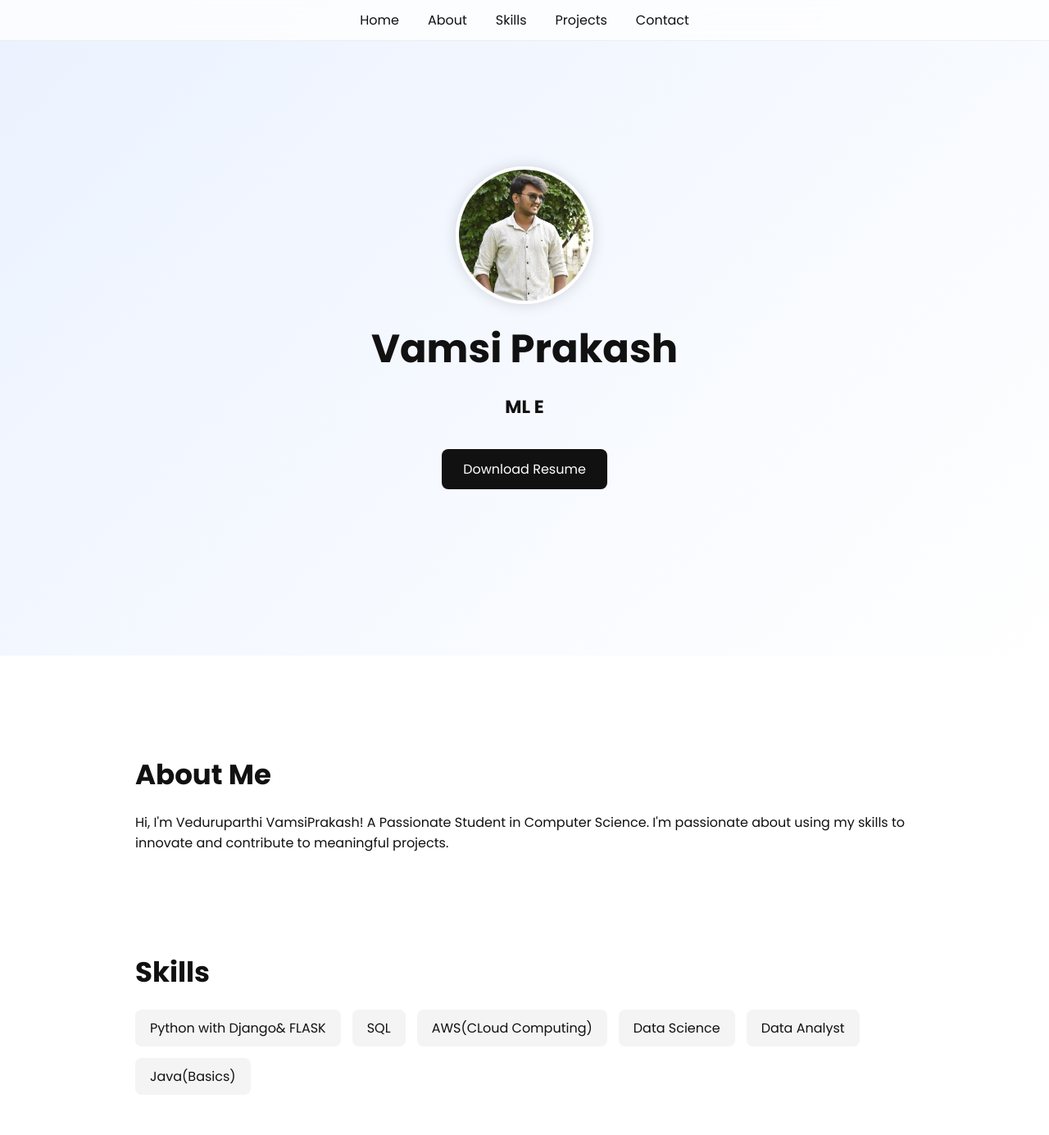
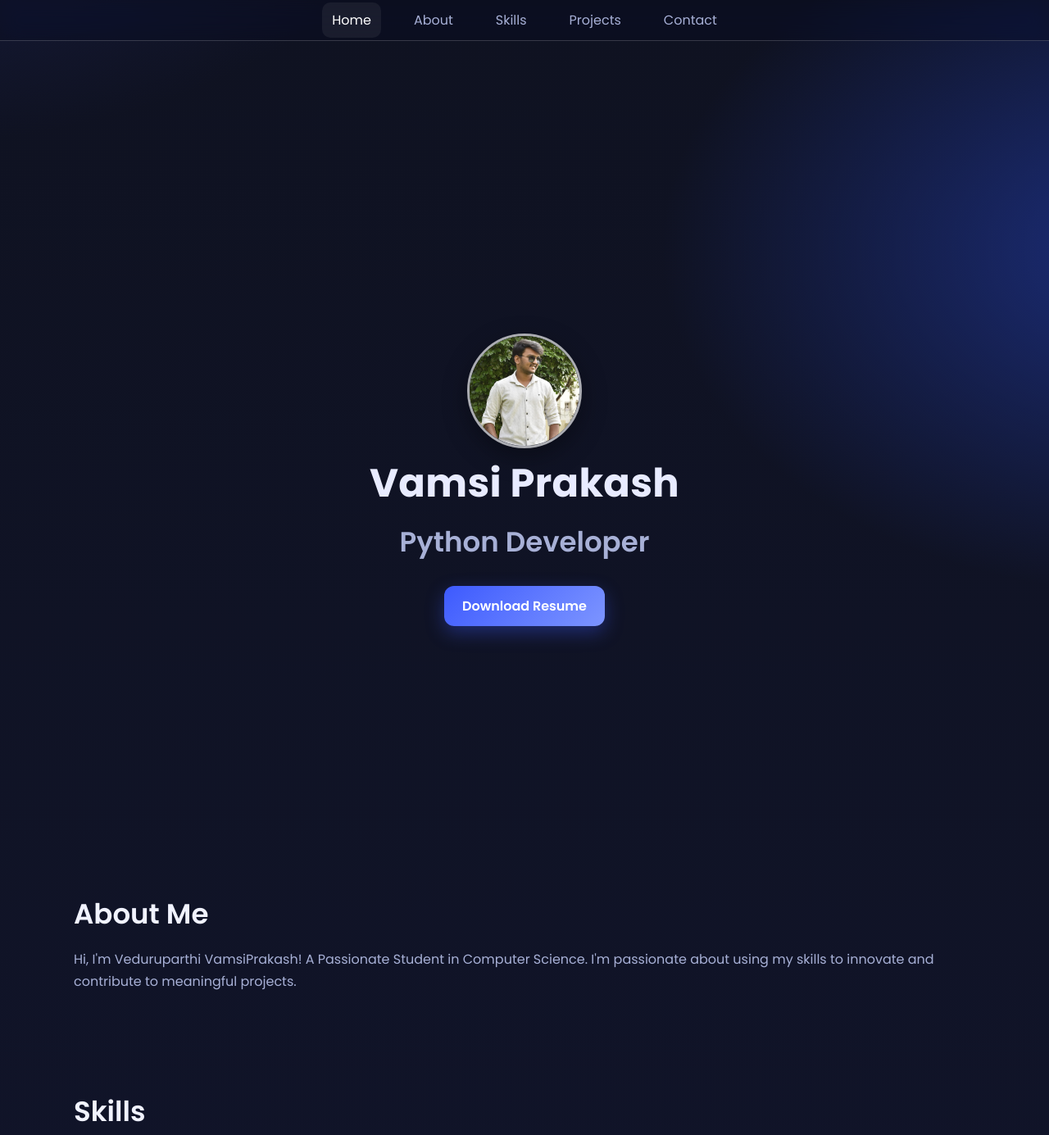
Before and after one commit to vamsiveduruparthi/my_portfolio, a plain HTML site: page index.html in a window 1280 px wide. Shown: the top 1385 px of the page at 82% size. Drawn offline with Linux system fonts and the light colour scheme.

Commit message:
Add files via upload

```diff
--- a/script.js
+++ b/script.js
@@ -1,20 +1,77 @@
-/* Fade on scroll */
-const faders = document.querySelectorAll('.fade-in');
-function reveal() {
-    faders.forEach(el => {
-        if(el.getBoundingClientRect().top < window.innerHeight - 80)
-            el.classList.add('show');
+/* ===== Smooth Reveal on Scroll (uses .fade-in elements) ===== */
+(function(){
+  const els = Array.from(document.querySelectorAll('.fade-in'));
+  if(!els.length) return;
+  const onScroll = () => {
+    const h = window.innerHeight - 80;
+    els.forEach(el => {
+      if(el.getBoundingClientRect().top < h) el.classList.add('show');
     });
-}
-window.addEventListener('scroll', reveal);
-reveal();
+  };
+  window.addEventListener('scroll', onScroll, {passive:true});
+  onScroll();
+})();
 
-/* Typing Animation */
-const roles = ["Data Scientist", "Python Developer", "ML Engineer", "AI Explorer"];
-let i = 0, j = 0;
-function type() {
-    document.querySelector(".typing").textContent = roles[i].slice(0, j++);
-    if(j > roles[i].length) { j = 0; i = (i+1)%roles.length; setTimeout(type, 900); }
-    else setTimeout(type, 120);
-}
-type();
+/* ===== Sticky Nav Active Link (if <nav> anchors exist) ===== */
+(function(){
+  const links = Array.from(document.querySelectorAll('nav a[href^="#"]'));
+  if(!links.length) return;
+
+  const byId = id => document.getElementById(id);
+  const sections = links
+    .map(a => ({ a, id: a.getAttribute('href').slice(1), el: byId(a.getAttribute('href').slice(1)) }))
+    .filter(s => s.el);
+
+  const setActive = () => {
+    let current = sections[0]?.a;
+    sections.forEach(s=>{
+      const top = s.el.getBoundingClientRect().top;
+      if(top <= window.innerHeight * 0.35) current = s.a;
+    });
+    links.forEach(l => l.classList.toggle('is-active', l === current));
+  };
+
+  window.addEventListener('scroll', setActive, {passive:true});
+  setActive();
+
+  // smooth-scroll (for browsers without native smooth on html)
+  links.forEach(({ href })=>{}); // no-op; CSS handles smooth scroll
+})();
+
+/* ===== Typing Effect (works only if .typing exists) ===== */
+(function(){
+  const el = document.querySelector('.typing');
+  if(!el) return;
+  const roles = ["Data Scientist","Python Developer","ML Enthusiast","AI Explorer"];
+  let i = 0, j = 0, deleting = false;
+
+  const tick = () => {
+    const word = roles[i];
+    if(!deleting){
+      j++;
+      el.textContent = word.slice(0,j);
+      if(j === word.length){ deleting = true; setTimeout(tick, 1100); return; }
+    } else {
+      j--;
+      el.textContent = word.slice(0,j);
+      if(j === 0){ deleting = false; i = (i+1)%roles.length; }
+    }
+    setTimeout(tick, deleting ? 60 : 110);
+  };
+  tick();
+})();
+
+/* ===== Shadow on Nav when scrolling ===== */
+(function(){
+  const nav = document.querySelector('nav');
+  if(!nav) return;
+  const toggle = () => {
+    if(window.scrollY > 6){
+      nav.style.boxShadow = "0 6px 24px rgba(0,0,0,.25)";
+    } else {
+      nav.style.boxShadow = "none";
+    }
+  };
+  window.addEventListener('scroll', toggle, {passive:true});
+  toggle();
+})();
--- a/style.css
+++ b/style.css
@@ -1,193 +1,173 @@
-html {
-    scroll-behavior: smooth;
-}
-body {
-    margin: 0;
-    font-family: "Poppins", sans-serif;
-    background: #ffffff;
-    color: #111;
+/* === Glassmorphism | Royal Blue Accent =============================== */
+:root{
+  --bg1:#0f1221;
+  --bg2:#121631;
+  --card: rgba(255,255,255,0.08);
+  --border: rgba(255,255,255,0.18);
+  --text:#e8ebff;
+  --muted:#a7b0d6;
+  --accent:#3D5AFE;              /* your chosen accent */
+  --accent-2:#7D95FF;
+  --shadow: 0 10px 30px rgba(0,0,0,0.35);
+  --radius:16px;
 }
 
-/* Navigation */
-nav {
-    position: fixed;
-    width: 100%;
-    background: rgba(255,255,255,0.75);
-    backdrop-filter: blur(8px);
-    padding: 12px 0;
-    top: 0;
-    z-index: 50;
-    border-bottom: 1px solid #eee;
-}
-nav ul {
-    list-style: none;
-    display: flex;
-    justify-content: center;
-    gap: 35px;
-    padding: 0;
-    margin: 0;
-}
-nav a {
-    text-decoration: none;
-    color: #111;
-    font-weight: 500;
+/* Base */
+*{box-sizing:border-box}
+html{scroll-behavior:smooth}
+body{
+  margin:0;
+  font-family: Poppins, system-ui, -apple-system, Segoe UI, Roboto, Arial, "Helvetica Neue", sans-serif;
+  color:var(--text);
+  background:
+    radial-gradient(1200px 800px at -10% -10%, #1c2250 0%, transparent 60%),
+    radial-gradient(1000px 700px at 110% 10%, #1b2d7a 0%, transparent 60%),
+    linear-gradient(180deg, var(--bg1), var(--bg2));
+  min-height:100dvh;
 }
 
-/* Fullscreen Hero */
-.full {
-    height: 100vh;
-    display: flex;
-    justify-content: center;
-    align-items: center;
-    background: linear-gradient(135deg, #ebf2ff, #ffffff);
-    text-align: center;
+/* Global containers (works with your existing structure) */
+section, .section{
+  width:min(1100px, 92%);
+  margin:120px auto;
+}
+h1,h2,h3{margin:0 0 10px}
+h1{font-size:clamp(28px,4vw,48px); font-weight:700; letter-spacing:.3px}
+h2{font-size:clamp(22px,3vw,34px); font-weight:600; color:#f1f3ff}
+p{color:var(--muted); line-height:1.7}
+
+/* Nav (if you have one already) */
+nav{
+  position:sticky; top:0; z-index:50;
+  background:rgba(10,12,28,0.45);
+  backdrop-filter:saturate(140%) blur(12px);
+  -webkit-backdrop-filter:saturate(140%) blur(12px);
+  border-bottom:1px solid var(--border);
+}
+nav ul{
+  margin:0; padding:12px 24px;
+  display:flex; gap:28px; list-style:none; justify-content:center;
+}
+nav a{
+  color:var(--muted); text-decoration:none; font-weight:500;
+  padding:10px 12px; border-radius:10px; transition:.25s;
+}
+nav a:hover, nav a.is-active{ color:#fff; background:rgba(255,255,255,0.06) }
+
+/* Hero / full section */
+.full{
+  min-height:100dvh; display:grid; place-items:center; text-align:center;
+  padding:110px 16px 80px;
+}
+.center{ max-width:860px; margin:auto }
+.profile-pic{
+  width:140px; height:140px; object-fit:cover; border-radius:50%;
+  border:3px solid rgba(255,255,255,.65);
+  box-shadow: var(--shadow);
+}
+.typing{ color:var(--muted); min-height:28px; margin-top:6px }
+
+/* Buttons */
+.btn{
+  display:inline-block; margin-top:18px;
+  padding:12px 22px; border-radius:12px; font-weight:600;
+  color:#fff; text-decoration:none;
+  background:linear-gradient(135deg, var(--accent), var(--accent-2));
+  box-shadow:0 8px 22px rgba(61,90,254,.35);
+  transition:transform .2s ease, box-shadow .2s ease, filter .2s ease;
+}
+.btn:hover{ transform:translateY(-3px); filter:saturate(1.15) }
+.btn:active{ transform:translateY(0) }
+
+/* Social icons (your existing HTML) */
+.social-links{ display:flex; justify-content:center; gap:14px; margin:16px 0 6px }
+.social-icon{
+  width:42px; height:42px; border-radius:50%;
+  display:grid; place-items:center; text-decoration:none; color:#fff;
+  background:linear-gradient(135deg, var(--accent), var(--accent-2));
+  box-shadow:0 6px 18px rgba(61,90,254,.35); font-weight:700;
+  transition:.25s;
+}
+.social-icon:hover{ transform:translateY(-4px) }
+
+/* Glass cards (applies to your .project-card, .project-item etc.) */
+.card, .project-card, .project-item{
+  background:var(--card);
+  border:1px solid var(--border);
+  border-radius:var(--radius);
+  box-shadow: var(--shadow);
+  backdrop-filter: blur(14px);
+  -webkit-backdrop-filter: blur(14px);
+  overflow:hidden;
 }
 
-.profile-pic {
-    width: 160px;
-    height: 160px;
-    border-radius: 50%;
-    object-fit: cover;
-    border: 4px solid #fff;
-    box-shadow: 0 0 18px rgba(0,0,0,0.15);
+/* Skills */
+.skills-box{ display:flex; flex-wrap:wrap; gap:12px }
+.skills-box span{
+  padding:10px 14px; border-radius:999px; font-weight:600;
+  color:#dbe0ff;
+  background:linear-gradient(135deg, rgba(255,255,255,0.08), rgba(255,255,255,0.04));
+  border:1px solid var(--border);
+  transition:.25s;
+}
+.skills-box span:hover{ transform:translateY(-3px); box-shadow:0 8px 22px rgba(0,0,0,.25) }
+
+/* Projects – works for both list and grid you already have */
+.projects .project-card{ padding:22px; transition:transform .28s ease, box-shadow .28s ease }
+.project-card:hover{ transform:translateY(-6px); box-shadow:0 16px 34px rgba(0,0,0,.45) }
+
+.project-grid{
+  display:grid; gap:22px;
+  grid-template-columns:repeat(auto-fit, minmax(260px,1fr));
+}
+.project-item img{ width:100%; height:220px; object-fit:cover; display:block; transition:.5s }
+.project-item:hover img{ transform:scale(1.08); filter:brightness(.9) }
+.project-info{
+  padding:16px; background:linear-gradient(180deg, rgba(255,255,255,0.06), rgba(255,255,255,0.02));
+  border-top:1px solid var(--border);
+}
+.project-info a{ color:#cfd6ff; text-decoration:none; border-bottom:1px dotted rgba(255,255,255,.45) }
+.project-info a:hover{ color:#fff; border-bottom-color:#fff }
+
+/* Contact form (if present) */
+.contact-form{
+  margin-top:16px; display:flex; flex-direction:column; gap:12px; max-width:520px;
+}
+.contact-form input, .contact-form textarea{
+  padding:12px 14px; border-radius:12px; border:1px solid var(--border);
+  background: rgba(255,255,255,0.06); color:var(--text);
+  outline:none; transition:border-color .2s, box-shadow .2s;
+}
+.contact-form input:focus, .contact-form textarea:focus{
+  border-color:rgba(61,90,254,.6);
+  box-shadow:0 0 0 4px rgba(61,90,254,.15);
+}
+.contact-form button{
+  display:inline-block; margin-top:18px;
+  padding:12px 22px; border-radius:12px; font-weight:600;
+  color:#fff; text-decoration:none;
+  background:linear-gradient(135deg, var(--accent), var(--accent-2));
+  box-shadow:0 8px 22px rgba(61,90,254,.35);
+  transition:transform .2s ease, box-shadow .2s ease, filter .2s ease;
 }
 
-h1 { font-size: 48px; margin: 12px 0; font-weight: 700; }
-.typing { font-size: 22px; height: 30px; }
+/* Fade-in reveal (matches your existing .fade-in classes) */
+.fade-in{ opacity:0; transform:translateY(30px); transition:opacity .7s ease, transform .7s ease }
+.fade-in.show{ opacity:1; transform:none }
 
-/* Buttons */
-.btn {
-    display: inline-block;
-    background: #111;
-    color: #fff;
-    padding: 12px 26px;
-    border-radius: 8px;
-    margin-top: 18px;
-    transition: 0.35s;
-    text-decoration: none;
-}
-.btn:hover { background: #444; }
+/* Small utilities */
+hr{ border:none; height:1px; background:linear-gradient(90deg, transparent, rgba(255,255,255,.25), transparent); margin:30px 0 }
+a{ color:#c8d2ff }
 
-/* Sections */
-.section {
-    max-width: 950px;
-    margin: 120px auto;
-    padding: 0 20px;
-}
-h2 { font-size: 34px; margin-bottom: 20px; }
-
-/* Skills */
-.skills-box {
-    display: flex;
-    flex-wrap: wrap;
-    gap: 14px;
-}
-.skills-box span {
-    background: #f4f4f4;
-    padding: 10px 18px;
-    border-radius: 8px;
+/* Responsive tweaks */
+@media (max-width:768px){
+  nav ul{ gap:16px }
+  .profile-pic{ width:120px; height:120px }
+  .section, section{ margin:90px auto }
 }
 
-/* Projects */
-.project-card {
-    border-radius: 14px;
-    padding: 22px;
-    border: 1px solid #e7e7e7;
-    background: rgba(255,255,255,0.7);
-    backdrop-filter: blur(8px);
-    margin-bottom: 22px;
-    transition: 0.35s;
+/* Reduced motion */
+@media (prefers-reduced-motion: reduce){
+  html{ scroll-behavior:auto }
+  .fade-in, .btn, .project-item img, .project-card{ transition:none !important }
 }
-.project-card:hover {
-    transform: translateY(-6px);
-    border-color: #000;
-}
-
-/* Fade Animation */
-.fade-in { opacity: 0; transform: translateY(40px); transition: 0.8s; }
-.fade-in.show { opacity: 1; transform: translateY(0); }
-/* Project Grid */
-.project-grid {
-    display: grid;
-    grid-template-columns: repeat(auto-fit, minmax(280px, 1fr));
-    gap: 30px;
-}
-
-.project-item {
-    position: relative;
-    overflow: hidden;
-    border-radius: 14px;
-    border: 1px solid #e7e7e7;
-    background: #fff;
-    transition: 0.4s;
-    cursor: pointer;
-}
-
-.project-item img {
-    width: 100%;
-    height: 220px;
-    object-fit: cover;
-    transition: 0.4s;
-}
-
-.project-item:hover img {
-    transform: scale(1.12);
-    filter: brightness(0.75);
-}
-
-.project-info {
-    position: absolute;
-    bottom: 0;
-    padding: 18px;
-    width: 100%;
-    background: rgba(0,0,0,0.45);
-    color: #fff;
-    opacity: 0;
-    transform: translateY(20px);
-    transition: 0.4s;
-}
-
-.project-item:hover .project-info {
-    opacity: 1;
-    transform: translateY(0);
-}
-
-.project-info h3 {
-    font-size: 20px;
-    margin-bottom: 6px;
-}
-
-.project-info a {
-    color: #fff;
-    text-decoration: underline;
-}
-.contact-form {
-  display: flex;
-  flex-direction: column;
-  gap: 14px;
-  max-width: 500px;
-  margin-top: 20px;
-}
-
-.contact-form input,
-.contact-form textarea {
-  padding: 12px 14px;
-  border-radius: 8px;
-  border: 1px solid #ccc;
-  font-size: 15px;
-  outline: none;
-}
-
-.contact-form button {
-  background: #111;
-  color: white;
-  padding: 12px 20px;
-  border-radius: 8px;
-  border: none;
-  cursor: pointer;
-  transition: 0.3s;
-}
-
-.contact-form button:hover {
-  background: #444;
-}
```
